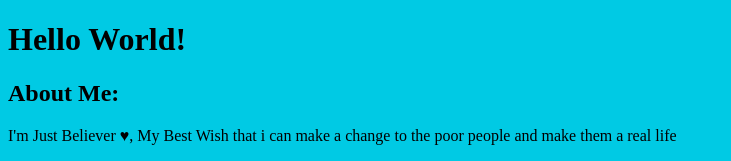
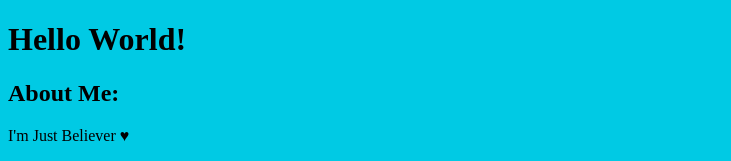
Before and after one commit to ahmedsmag/first-project, a plain HTML site: page index.html in a window 1280 px wide. Shown: the top 161 px of the page, without its empty margins (0-731 px from the left). Drawn offline with Linux system fonts and the light colour scheme.

Commit message:
MERGE-CONFLICT

```diff
--- a/index.html
+++ b/index.html
@@ -22,7 +22,7 @@
 <aside>
 	<h2>About Me:</h2>
 
-    <p>I'm Just Believer ♥, My Best Wish that i can make a change to the poor people and make them a real life</p>
+    <p>I'm Just Believer ♥</p>
 </aside>
 <!-- end of new content -->
     <footer>
```
